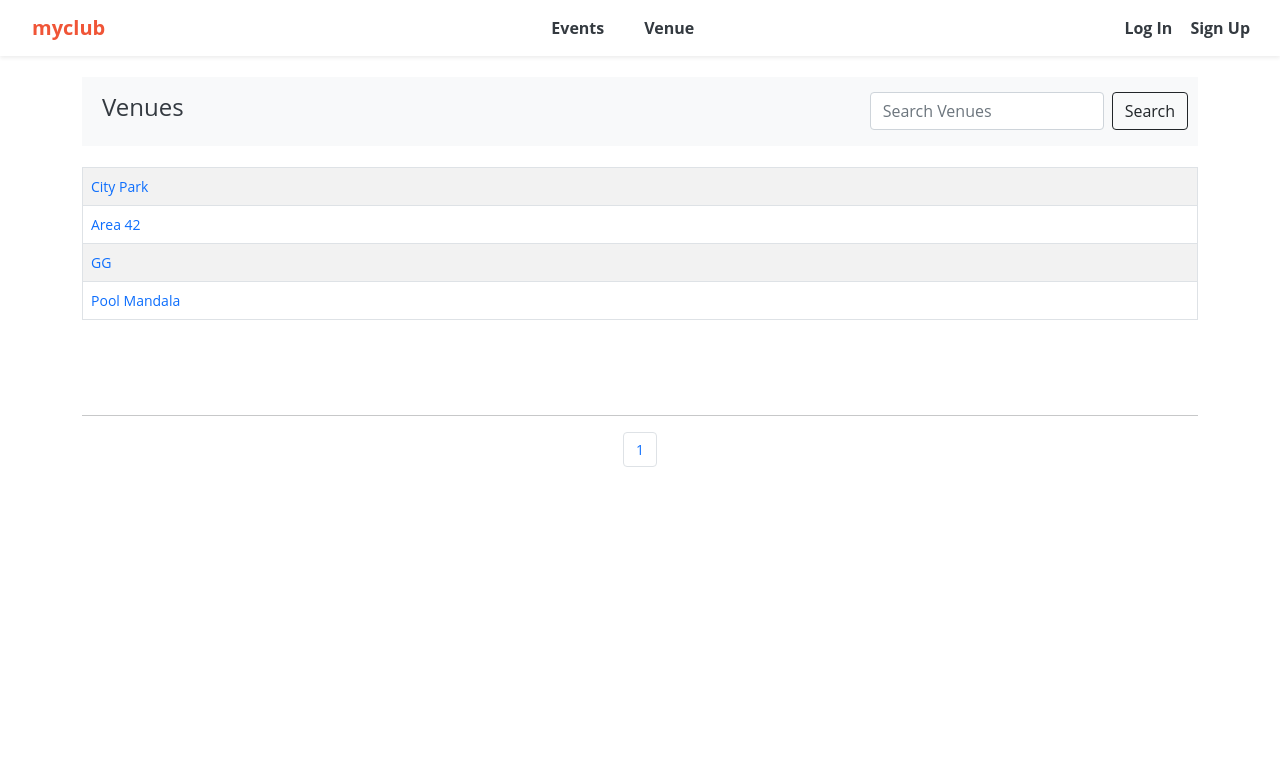
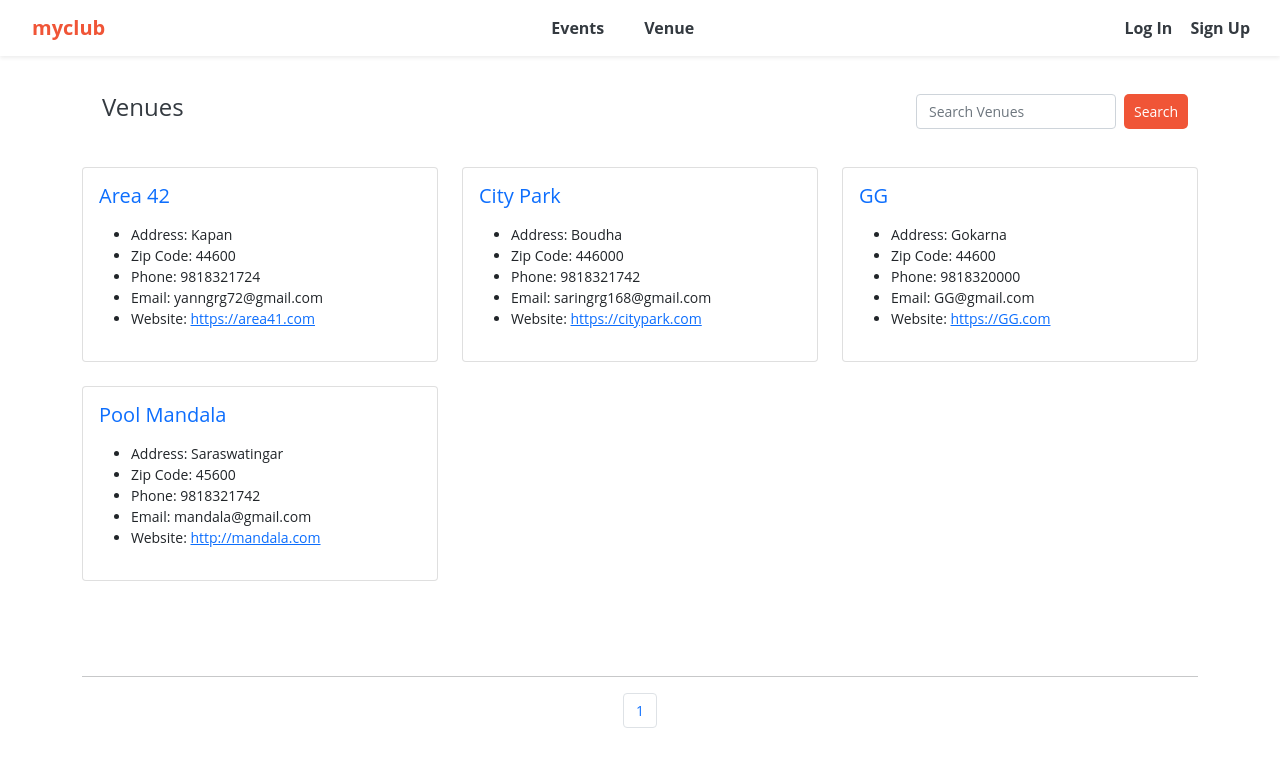
Before and after one commit to saringrg/myclub, a Django app: page /list_venues in a window 1280 px wide. Shown: the top 767 px of the page. Run offline with Django 5.2, Linux system fonts and the light colour scheme; data comes from the database, SQL or seed files in the repository; both versions use the stored data as it was after the commit.

Commit message:
version 2.7

```diff
--- a/myclub_website/events/models.py
+++ b/myclub_website/events/models.py
@@ -14,6 +14,8 @@ class Venue(models.Model):
 	def __str__(self):
 		return self.name
 
+	class Meta:
+		ordering = ['name']
 
 class MyClubUser(models.Model):
 	first_name = models.CharField(max_length=30)
@@ -37,3 +39,6 @@ class Event(models.Model):
 
 	def __str__(self):
 		return self.name
+
+	class Meta:
+		ordering = ['-event_date']
--- a/myclub_website/events/templates/events/base.html
+++ b/myclub_website/events/templates/events/base.html
@@ -15,6 +15,22 @@
         font-weight: 400;
         font-family: "Open Sans", sans-serif;
         background: #FFFFFF;
+      }
+
+      .btn-custom {
+          font-size: 14px; /* Adjust the font size as needed for the button */
+          color: #FFFFFF;
+          background-color: #f05537;
+          cursor: pointer;
+          padding: 5px 10px; /* Adjust padding as needed */
+          text-decoration: none; /* Remove default link underline */
+          border: none; /* Remove default button border */
+          border-radius: 5px; /* Optional: Add rounded corners */
+      }
+
+      .btn-custom:hover {
+          color: #FFFFFF;
+          background: #d1410c;
       }
     </style>
   </head>
--- a/myclub_website/events/templates/events/home.html
+++ b/myclub_website/events/templates/events/home.html
@@ -1,10 +1,11 @@
 {% extends 'events/base.html' %}
 
 {% block content %}
+	<br>
 	<center>
 	{{ cal|safe }}
+	</center>
 	<br>
-	</center>
 	<h4>Events for the Month</h4>
 	<hr>
 
--- a/myclub_website/events/templates/events/venue.html
+++ b/myclub_website/events/templates/events/venue.html
@@ -3,12 +3,18 @@
 {% block content %}
 
 	<style>
-	  .d-flex{
-	    padding-right: 10px; /* Adjust the right padding as needed */
+		.small-search-input {
+	        width: 200px; /* Adjust the width as needed */
+	        height: 35px;
+	        font-size: 14px; /* Adjust the font size as needed */
+	    }
+
+	    .d-flex{
+		    padding-right: 10px; /* Adjust the right padding as needed */
 		}
 	</style>
 
-	<nav class="navbar navbar-expand-lg navbar-light bg-light">
+	<nav class="navbar navbar-expand-lg navbar-light bg-white">
 
 	    <div class="collapse navbar-collapse" id="navbarSupportedContent">
 	      <ul class="navbar-nav me-auto mb-2 mb-lg-0">
@@ -22,8 +28,8 @@
 	      <form class="d-flex" method=POST action="{% url 'search-venues' %}">
 	        {% csrf_token %}
 
-	        <input class="form-control me-2" type="search" placeholder="Search Venues" aria-label="Search" name="searched">
-	        <button class="btn btn-outline-dark btn-light" type="submit">Search</button>
+	        <input class="form-control me-2 small-search-input" type="search" placeholder="Search Venues" aria-label="Search" name="searched">
+	        <button class="btn btn-outline-dark btn-light btn-sm btn-custom" type="submit">Search</button>
 	      </form>
 	  	</div>
 	</nav>
@@ -31,12 +37,51 @@
 	<br>
 	<table class="table table-striped table-hover table-bordered">
 
+	<div class="row row-cols-1 row-cols-md-3 g-4">
 		{% for venue in venues %}
-			<tr>
+			<div class="col">
+			    <div class="card h-100">
+			    <!--{% if venue.venue_image %}
+			      <img src="{{ venue.venue_image.url }}" class="card-img-top" alt="..." style="height: 250px; width: 100%;">
+			    {% endif %}-->
+			      <div class="card-body">
+			        <h5 class="card-title"><a href="{% url 'show-venue' venue.id %}" style="text-decoration: none;">{{ venue }}</a></h5>
+			        <p class="card-text">
+			        	<ul>
+				            {% if venue.address %}
+				              <li>Address: {{ venue.address }}</li>
+				            {% endif %}
+
+				            {% if venue.zip_code %}
+				              <li>Zip Code: {{ venue.zip_code }}</li>
+				            {% endif %}
+
+				            {% if venue.phone %}
+				              <li>Phone: {{ venue.phone }}</li>
+				            {% endif %}
+
+				            {% if venue.email_address %}
+				              <li>Email: {{ venue.email_address }}</li>
+				            {% endif %}
+
+				            {% if venue.web %}
+				              <li>Website: <a href="{{ venue.web }}">{{ venue.web }}</a></li>
+				            {% endif %}
+
+				            {% if venue_owner %}
+				              <li>Owner: {{ venue_owner }}</li>
+				            {% endif %}
+				        </ul>
+			        </p>
+			      </div>
+			    </div>
+			  </div>
+
+			<!--<tr>
 				<td>
 					<a href="{% url 'show-venue' venue.id %}" style="text-decoration: none;">{{ venue }}</a>
 				</td>
-			<!--
+
 				{% if user.is_authenticated %}
 					{% if user.id == venue.owner %}
 						<td align="right">
@@ -45,10 +90,11 @@
 						</td>
 					{% endif %}
 				{% endif %}
-			-->
 
-			</tr>
+
+			</tr>-->
 		{% endfor %}
+	</div>
 
 	</table>
 
--- a/myclub_website/events/views.py
+++ b/myclub_website/events/views.py
@@ -36,7 +36,7 @@ def my_venues(request):
 		{'venue_list': venue_list, 'venues': venues, 'nums':nums})
 
 def my_events(request):
-	event_list = Event.objects.all().order_by('event_date')
+	event_list = Event.objects.all().order_by('-event_date')
 
 	#set up pagination
 	p = Paginator(Event.objects.all(), 10)
@@ -93,7 +93,10 @@ def add_event(request):
 			#form = EventFormAdmin(request.POST)
 			form = EventForm(request.POST, request.FILES)
 			if form.is_valid():
-				form.save()
+				#form.save()
+				event = form.save(commit=False)
+				event.manager = request.user    #logged in user
+				event.save()
 				return HttpResponseRedirect('/add_event?submitted=True')
 		else:
 			form = EventForm(request.POST, request.FILES)
@@ -186,7 +189,7 @@ def add_venue(request):
 
 
 def all_events(request):
-	event_list = Event.objects.all().order_by('event_date')
+	event_list = Event.objects.all().order_by('-event_date')
 
 	#set up pagination
 	p = Paginator(Event.objects.all(), 9)
```
Also changed, not shown: myclub_website/events/templates/events/add_event.html (+9 -1 lines), myclub_website/events/templates/events/add_venue.html (+10 -1 lines), myclub_website/events/templates/events/event_list.html (+11 -5 lines), myclub_website/events/templates/events/my_events.html (+7 -13 lines), myclub_website/events/templates/events/my_venues.html (+6 -6 lines), myclub_website/events/templates/events/search_events.html (+9 -1 lines), myclub_website/events/templates/events/search_venues.html (+10 -1 lines), myclub_website/db.sqlite3.
